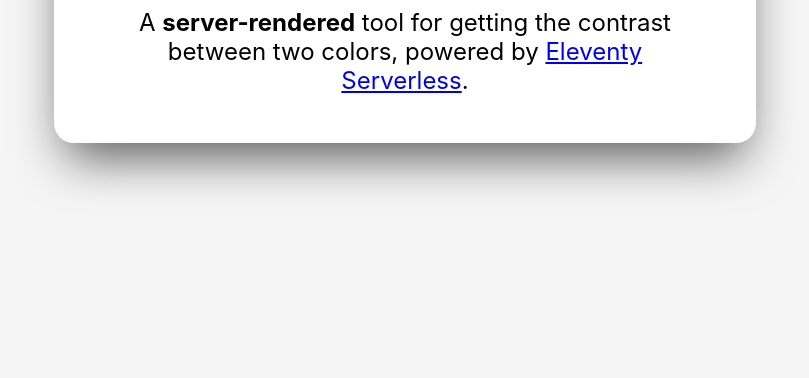
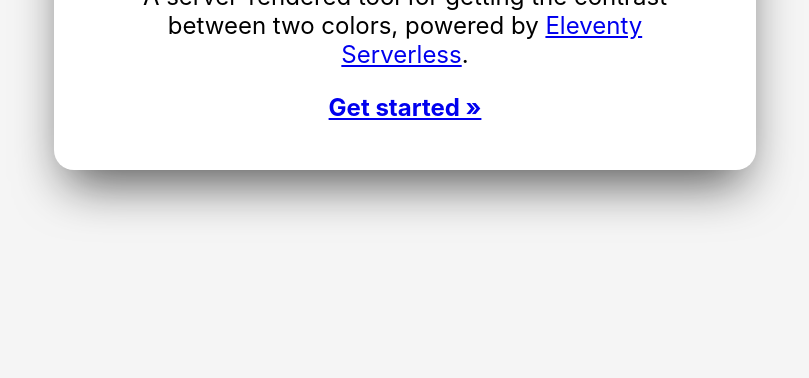
Before and after one commit to BenDMyers/serverless-contrast-starter, an Eleventy site: page src/index.md in a window 1280 px wide. Shown: the part 422-800 px from the top of the page, without its empty margins (235-1044 px from the left). Built offline with nearby package versions, Linux system fonts and the light colour scheme; Eleventy itself is replaced by a stand-in of ours; files that its build step writes are made by us from their sources; a web font is replaced by a local one.

Commit message:
Entry point link

```diff
--- a/src/css/styles.css
+++ b/src/css/styles.css
@@ -38,7 +38,7 @@ h1 strong, h1 b {
 	font-weight: 600;
 }
 
-h1 + p {
+p {
 	text-align: center;
 }
 
@@ -91,6 +91,10 @@ button:active {
 	transform: scale(0.95);
 }
 
+a:hover {
+	text-decoration: none;
+}
+
 @media screen and (max-width: 580px) {
 	:root {
 		font-size: 1rem;
--- a/src/index.md
+++ b/src/index.md
@@ -4,4 +4,6 @@ layout: page.html
 
 # Eleventy Serverless <br /> **Color Contrast Checker**
 
-A **server-rendered** tool for getting the contrast between two colors, powered by [Eleventy Serverless](https://www.11ty.dev/docs/plugins/serverless/).
+A server-rendered tool for getting the contrast between two colors, powered by [Eleventy Serverless](https://www.11ty.dev/docs/plugins/serverless/).
+
+[**Get started »**](/contrast/?foreground=%23ffffff&background=%23000000)
```
